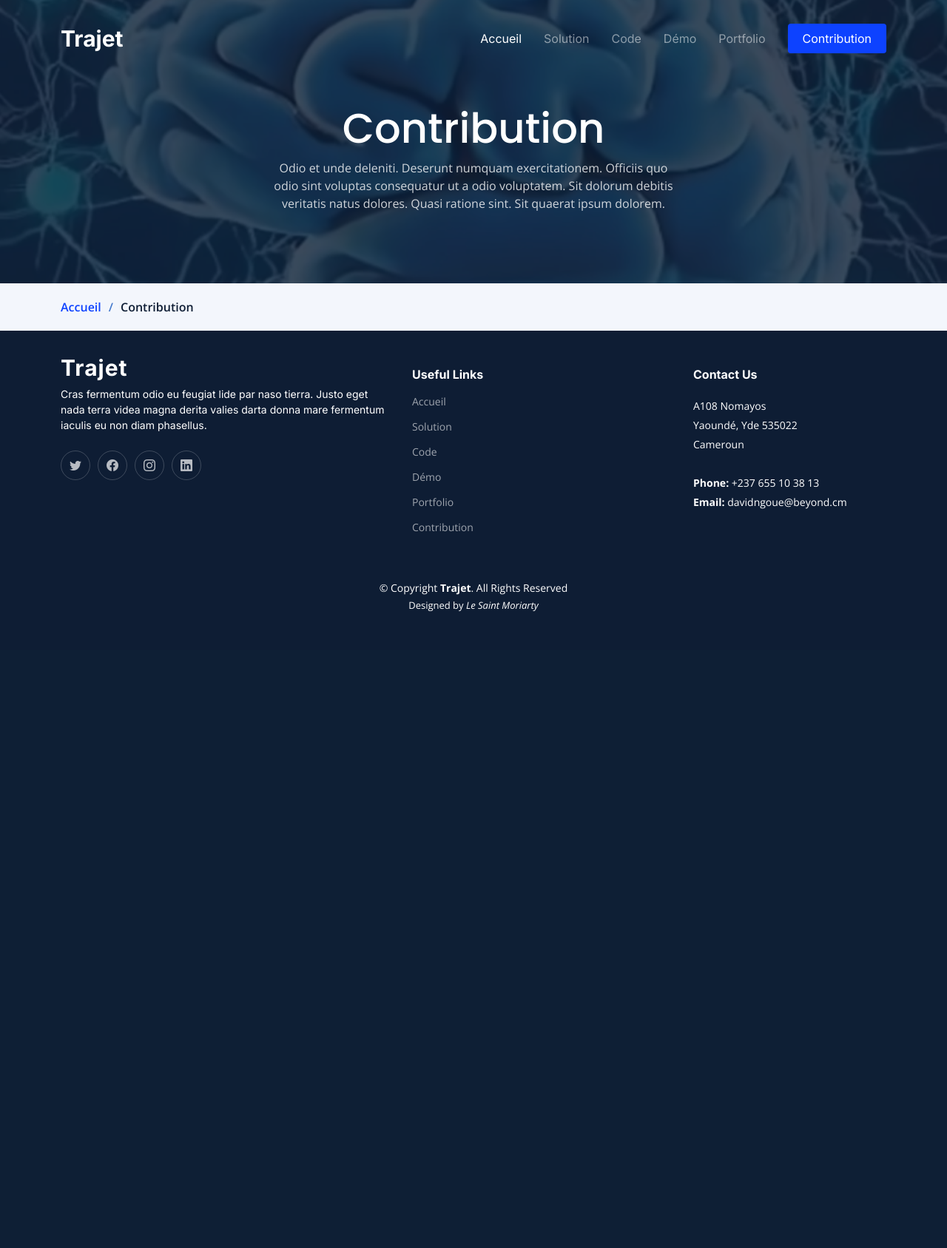
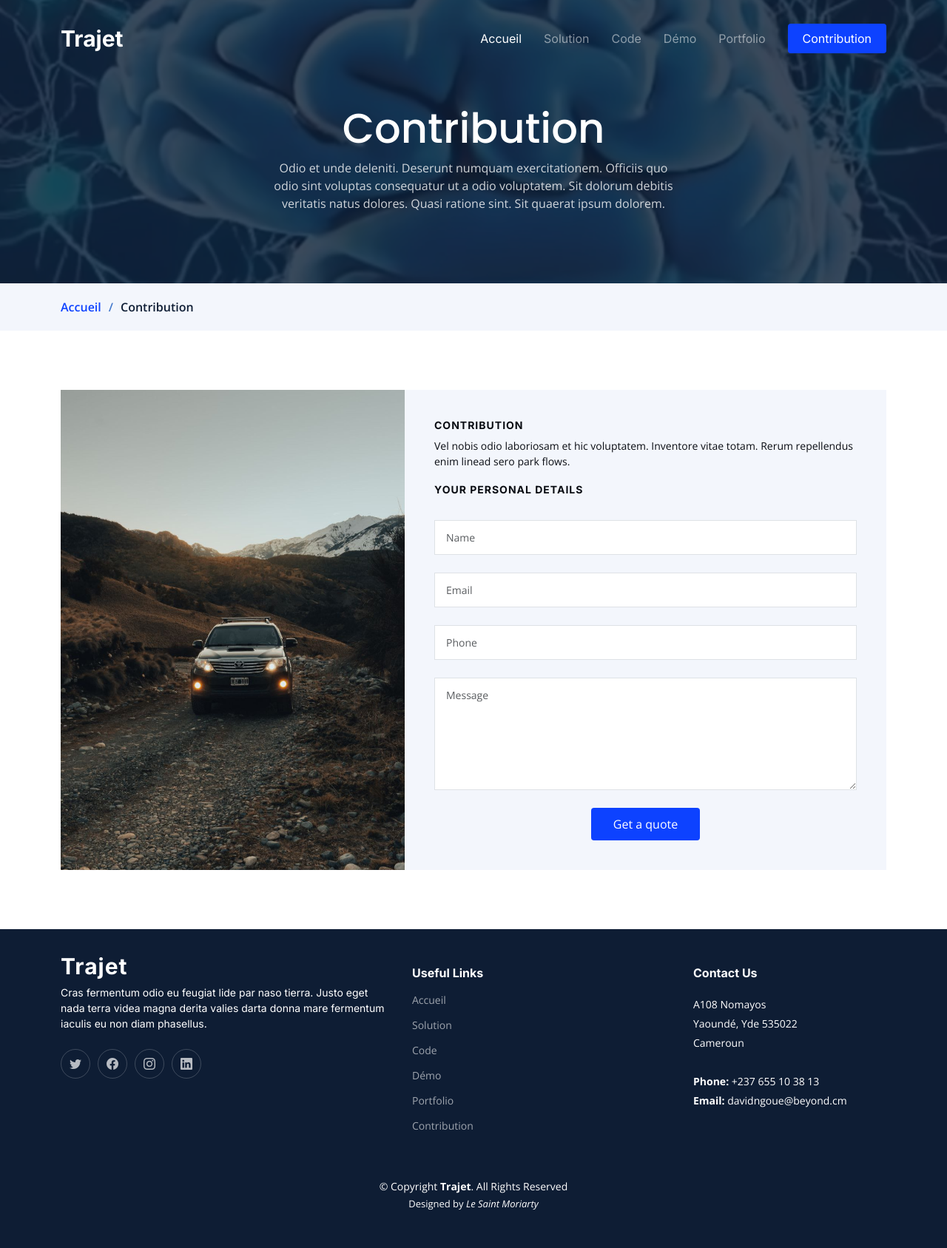
Before and after one commit to TheBeyonder237/Trajet, a Django app: page /contribution/ in a window 1280 px wide. Shown: the whole page at 74% size. Before the commit the page ends 827 px from the top, so only its background shows below. Run offline with Django 4.2, Linux system fonts and the light colour scheme; some libraries are stand-ins or nearby versions.

Commit message:
Maj contribution

```diff
--- a/Blog/templates/contribution.html
+++ b/Blog/templates/contribution.html
@@ -27,6 +27,57 @@
         </nav>
       </div><!-- End Breadcrumbs -->
 
+      <!-- ======= Get a Quote Section ======= -->
+    <section id="get-a-quote" class="get-a-quote">
+      <div class="container" data-aos="fade-up">
+
+        <div class="row g-0">
+
+          <div class="col-lg-5 quote-bg" style="background-image: url(../static/img/7.jpg);"></div>
+
+          <div class="col-lg-7">
+            <form action="forms/quote.php" method="post" class="php-email-form">
+              <h3>Contribution</h3>
+              <p>Vel nobis odio laboriosam et hic voluptatem. Inventore vitae totam. Rerum repellendus enim linead sero park flows.</p>
+              <div class="row gy-4">
+
+                <div class="col-lg-12">
+                  <h3>Your Personal Details</h3>
+                </div>
+
+                <div class="col-md-12">
+                  <input type="text" name="name" class="form-control" placeholder="Name" required>
+                </div>
+
+                <div class="col-md-12 ">
+                  <input type="email" class="form-control" name="email" placeholder="Email" required>
+                </div>
+
+                <div class="col-md-12">
+                  <input type="text" class="form-control" name="phone" placeholder="Phone" required>
+                </div>
+
+                <div class="col-md-12">
+                  <textarea class="form-control" name="message" rows="6" placeholder="Message" required></textarea>
+                </div>
+
+                <div class="col-md-12 text-center">
+                  <div class="loading">Loading</div>
+                  <div class="error-message"></div>
+                  <div class="sent-message">Your quote request has been sent successfully. Thank you!</div>
+
+                  <button type="submit">Get a quote</button>
+                </div>
+
+              </div>
+            </form>
+          </div><!-- End Quote Form -->
+
+        </div>
+
+      </div>
+    </section><!-- End Get a Quote Section -->
+
     </main>
 
 
--- a/Blog/templates/solution.html
+++ b/Blog/templates/solution.html
@@ -6,7 +6,7 @@
 
 <!-- ======= Breadcrumbs ======= -->
 <div class="breadcrumbs ">
-    <div class="page-header d-flex align-items-center" style="background-image: url('../static/img/gre.jpeg');">
+    <div class="page-header d-flex align-items-center" style="background-image: url('../static/img/10.jpeg');">
       <div class="container position-relative">
         <div class="row d-flex justify-content-center">
           <div class="col-lg-6 text-center">
```
Also changed, not shown: Blog/templates/portfolio.html (line endings or trailing spaces).
